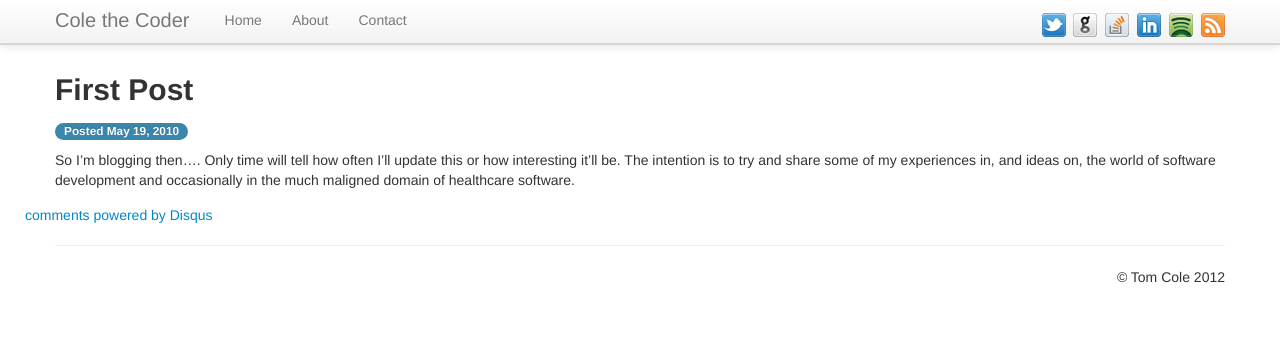
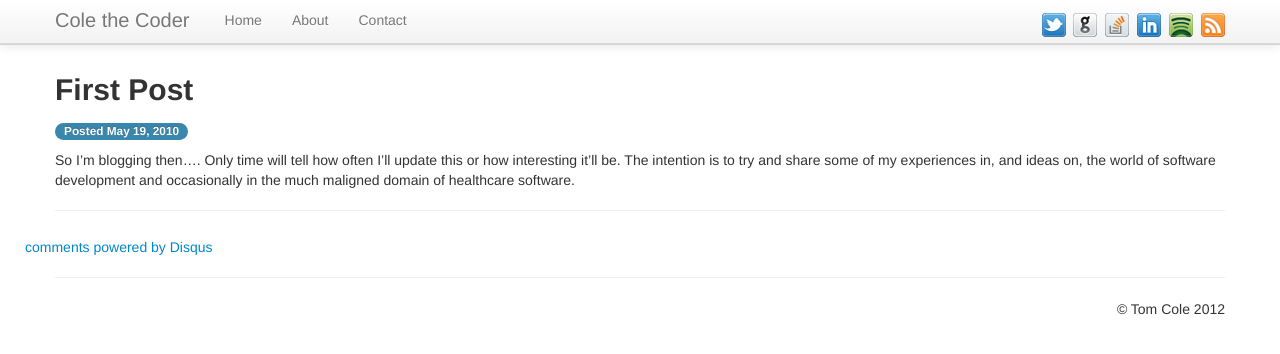
Before and after one commit to colethecoder/colethecoder.github.com, a Jekyll site: the page built from _posts/2010-05-19-First-Post.md, in a window 1280 px wide. Shown: the top 354 px of the page. Built offline with Jekyll 4.4.1, drawn with Linux system fonts in a browser that asks for light colours; Markdown is read by kramdown in place of the engine named in the settings; comment, search, counter and statistics services are not loaded.

Commit message:
post layout

```diff
--- a/_layouts/post.html
+++ b/_layouts/post.html
@@ -10,6 +10,9 @@ layout: layout
 		{% for tag in page.tags %}
 		   <span class="label">{{ tag }}</span>
 		{% endfor %}
+		</div>
+		<div>
+			<hr />
 		</div>
 	</div>
     <div class="span12" id="disqus_thread" style="padding-top:4px"></div>
```
